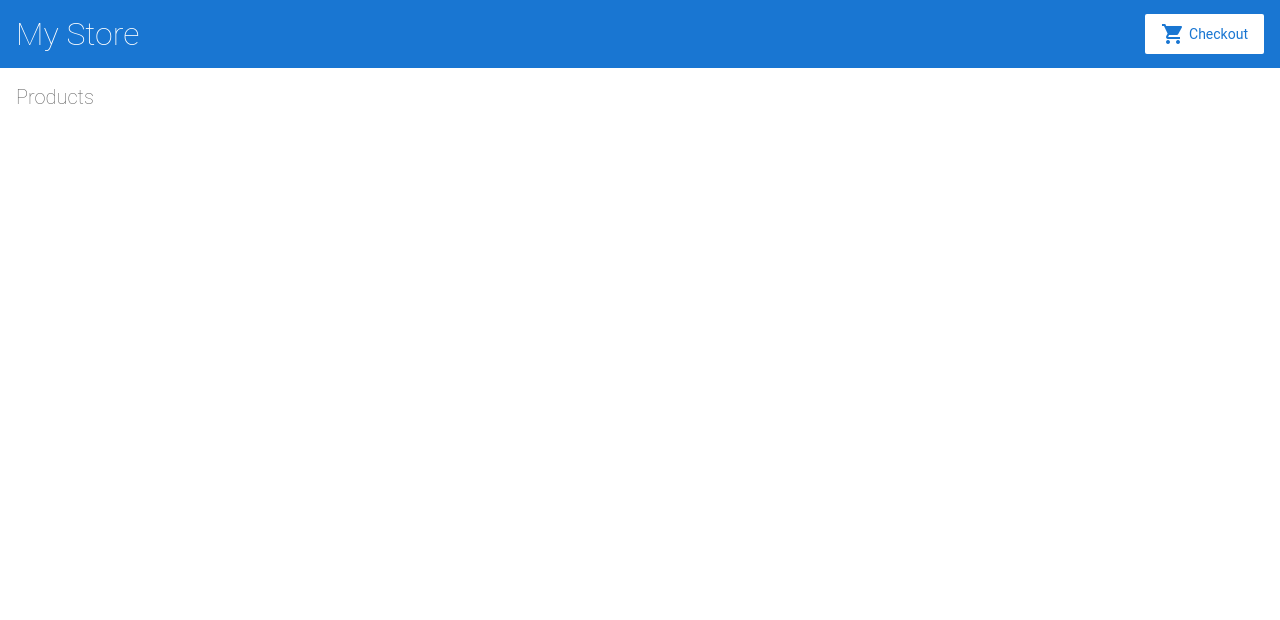
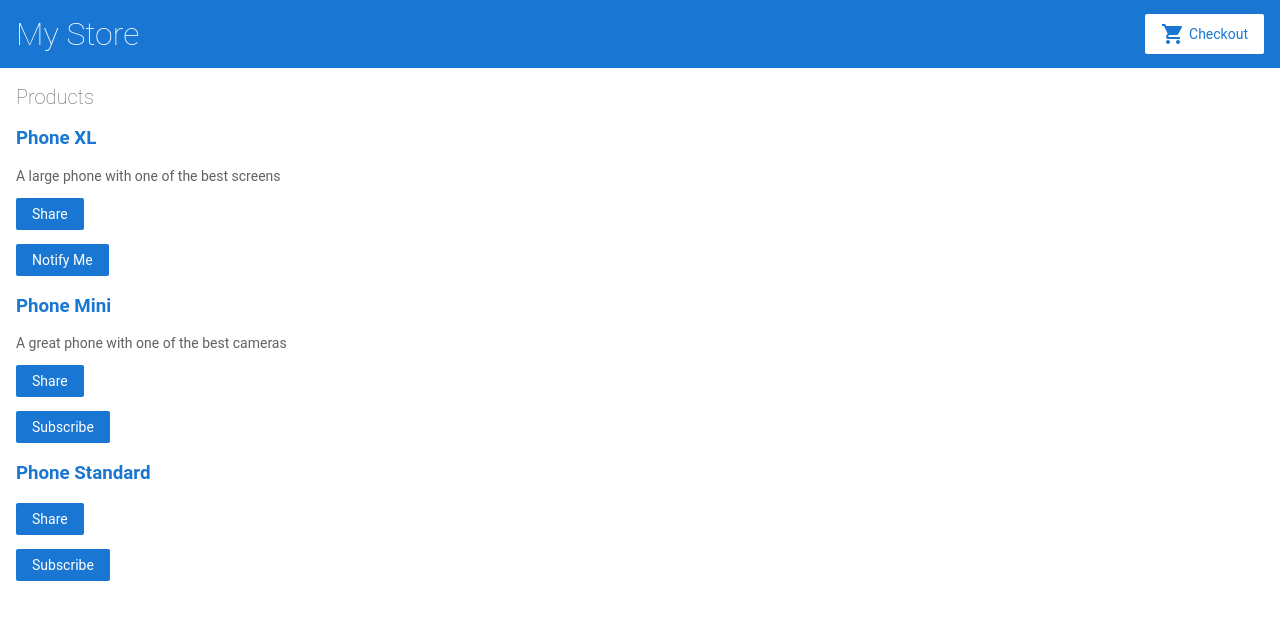
Before and after one commit to MaliniUI/angular-12-MyStore-Handon, an Angular app: page / in a window 1280 px wide. Shown: the top 620 px of the page. Built offline with nearby package versions, Linux system fonts and the light colour scheme.

Commit message:
3 files modified, 6 added

```diff
--- /dev/null
+++ b/src/app/product-alerts/product-alerts.component.html
@@ -0,0 +1,7 @@
+<p *ngIf="product && product.price > 700">
+  <button (click)="notify.emit()">Notify Me</button>
+</p>
+
+<p *ngIf="product && product.price <= 700">
+  <button (click)="subs.emit()">Subscribe</button>
+</p>
--- /dev/null
+++ b/src/app/product-alerts/product-alerts.component.ts
@@ -0,0 +1,16 @@
+import { Component, OnInit, Input, Output, EventEmitter } from '@angular/core';
+import { Product } from '../products';
+
+@Component({
+  selector: 'app-product-alerts',
+  templateUrl: './product-alerts.component.html',
+  styleUrls: ['./product-alerts.component.css']
+})
+export class ProductAlertsComponent implements OnInit {
+  @Input() product!: Product | undefined;
+  @Output() notify = new EventEmitter();
+  @Output() subs = new EventEmitter();
+  constructor() {}
+
+  ngOnInit() {}
+}
--- /dev/null
+++ b/src/app/product-details/product-details.component.html
@@ -0,0 +1,6 @@
+<div *ngIf="product">
+
+  <h3> {{product.name}}</h3>
+  <h2> {{product.price | currency}}</h2>
+  <p> {{product.description}}</p>
+</div>
--- /dev/null
+++ b/src/app/product-details/product-details.component.ts
@@ -0,0 +1,20 @@
+import { Component, OnInit } from '@angular/core';
+import { ActivatedRoute } from '@angular/router';
+import { Product, products } from '../products';
+
+@Component({
+  selector: 'app-product-details',
+  templateUrl: './product-details.component.html',
+  styleUrls: ['./product-details.component.css']
+})
+export class ProductDetailsComponent implements OnInit {
+  product!: Product | undefined;
+  constructor(private route: ActivatedRoute) {}
+
+  ngOnInit() {
+    const routeParams = this.route.snapshot.paramMap;
+    const productIdFromRoute = Number(routeParams.get('productId'));
+
+    this.product = products.find(product => product.id === productIdFromRoute);
+  }
+}
--- a/src/app/product-list/product-list.component.html
+++ b/src/app/product-list/product-list.component.html
@@ -1,8 +1,10 @@
 <h2>Products</h2>
 
-
-<!--
-Copyright Google LLC. All Rights Reserved.
-Use of this source code is governed by an MIT-style license that
-can be found in the LICENSE file at https://angular.io/license
--->
+<div *ngFor="let product of products">
+  <h3>
+    <a [title]="product.name + 'details'" [routerLink]="['/products', product.id]">{{product.name}}</a>
+  </h3>
+  <p *ngIf="product.description">{{product.description}}</p>
+  <button (click)="share()">Share</button>
+  <app-product-alerts [product]="product" (notify)="onNotify()" (subs)="onSubscribing()"></app-product-alerts>
+</div>
--- a/src/app/product-list/product-list.component.ts
+++ b/src/app/product-list/product-list.component.ts
@@ -13,11 +13,12 @@ export class ProductListComponent {
   share() {
     window.alert('The product has been shared!');
   }
+
+  onNotify() {
+    window.alert('Notify me clicked!');
+  }
+
+  onSubscribing() {
+    window.alert('Subscribed!');
+  }
 }
-
-
-/*
-Copyright Google LLC. All Rights Reserved.
-Use of this source code is governed by an MIT-style license that
-can be found in the LICENSE file at https://angular.io/license
-*/
```
Also changed, not shown: src/app/app.module.ts (+8 -6 lines), src/app/product-alerts/product-alerts.component.css (added), src/app/product-details/product-details.component.css (added).
